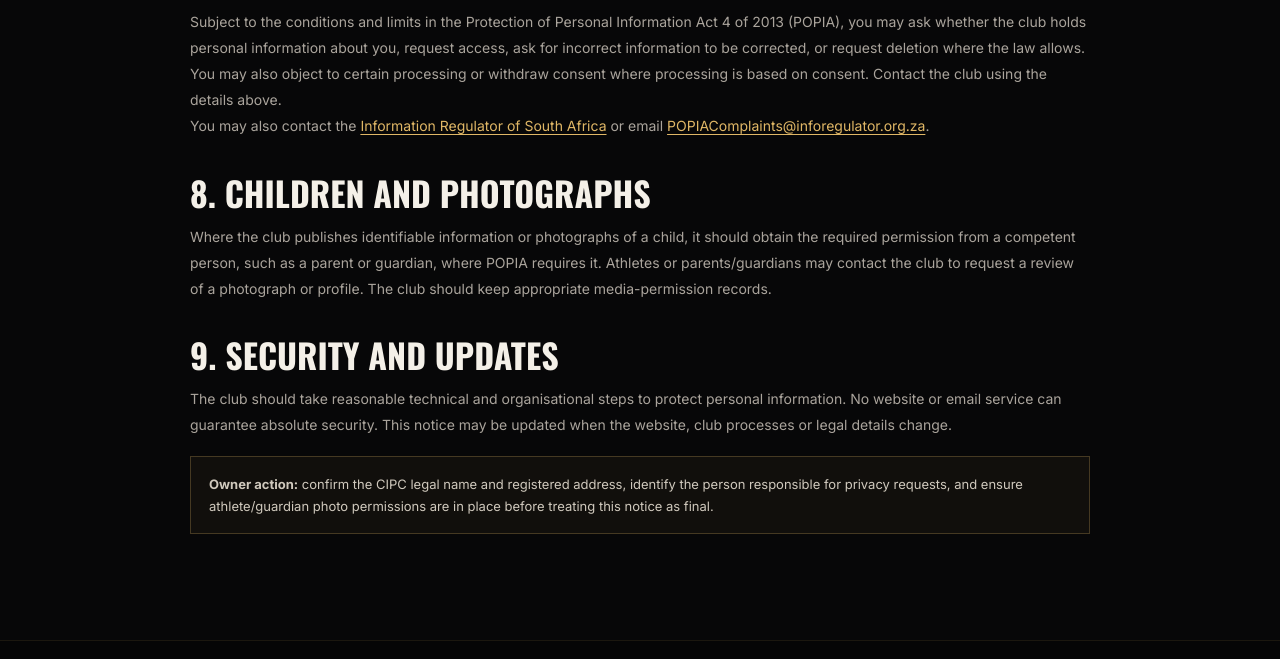
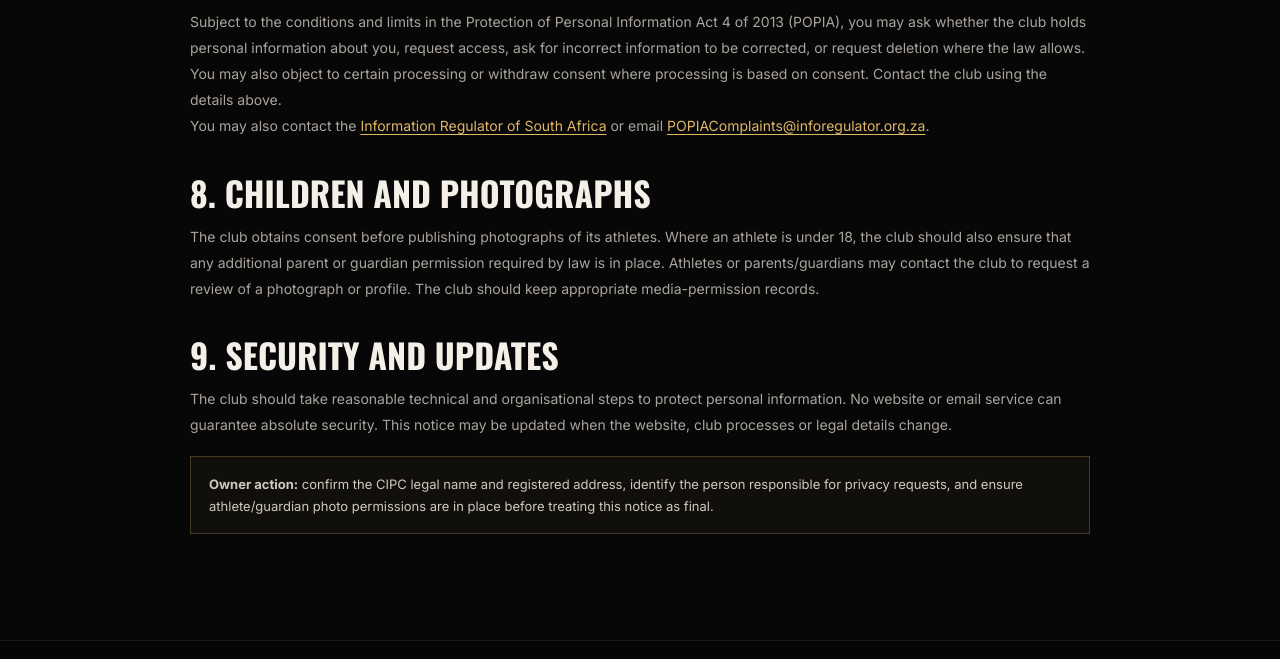
Before and after one commit to erasmusj468/Hopefield-MMA, a plain HTML site: page privacy.html in a window 1280 px wide. Shown: the part 1987-2646 px from the top of the page. Drawn offline with nearby package versions, Linux system fonts and the light colour scheme.

Commit message:
Clarify athlete photo consent process

```diff
--- a/privacy.html
+++ b/privacy.html
@@ -19,7 +19,7 @@
 <h2>6. Sharing and retention</h2><p>The club does not sell contact enquiries. Information may be shared with service providers where needed to operate communications or the website, or where disclosure is required by law. Communications should be kept only as long as reasonably necessary, subject to applicable record-keeping obligations.</p>
 <h2>7. Your rights</h2><p>Subject to the conditions and limits in the Protection of Personal Information Act 4 of 2013 (POPIA), you may ask whether the club holds personal information about you, request access, ask for incorrect information to be corrected, or request deletion where the law allows. You may also object to certain processing or withdraw consent where processing is based on consent. Contact the club using the details above.</p>
 <p>You may also contact the <a href="https://inforegulator.org.za/" target="_blank" rel="noopener noreferrer">Information Regulator of South Africa</a> or email <a href="mailto:POPIAComplaints@inforegulator.org.za">POPIAComplaints@inforegulator.org.za</a>.</p>
-<h2>8. Children and photographs</h2><p>Where the club publishes identifiable information or photographs of a child, it should obtain the required permission from a competent person, such as a parent or guardian, where POPIA requires it. Athletes or parents/guardians may contact the club to request a review of a photograph or profile. The club should keep appropriate media-permission records.</p>
+<h2>8. Children and photographs</h2><p>The club obtains consent before publishing photographs of its athletes. Where an athlete is under 18, the club should also ensure that any additional parent or guardian permission required by law is in place. Athletes or parents/guardians may contact the club to request a review of a photograph or profile. The club should keep appropriate media-permission records.</p>
 <h2>9. Security and updates</h2><p>The club should take reasonable technical and organisational steps to protect personal information. No website or email service can guarantee absolute security. This notice may be updated when the website, club processes or legal details change.</p>
 <div class="policy-note"><strong>Owner action:</strong> confirm the CIPC legal name and registered address, identify the person responsible for privacy requests, and ensure athlete/guardian photo permissions are in place before treating this notice as final.</div></div></section></main>
 <footer class="site-footer"><div class="container footer-grid"><div class="footer-brand"><img src="assets/logo.jpeg" alt=""><div><strong>HOPEFIELD MMA</strong><span>Train • Compete • Represent</span></div></div><div class="footer-contact"><a href="tel:+27828672395">082 867 2395</a><a href="mailto:erasmusj468@gmail.com">erasmusj468@gmail.com</a></div><div class="footer-meta"><span>Hopefield, Western Cape, South Africa</span><span>© <span data-year></span> Hopefield MMA Club</span></div></div></footer>
```
